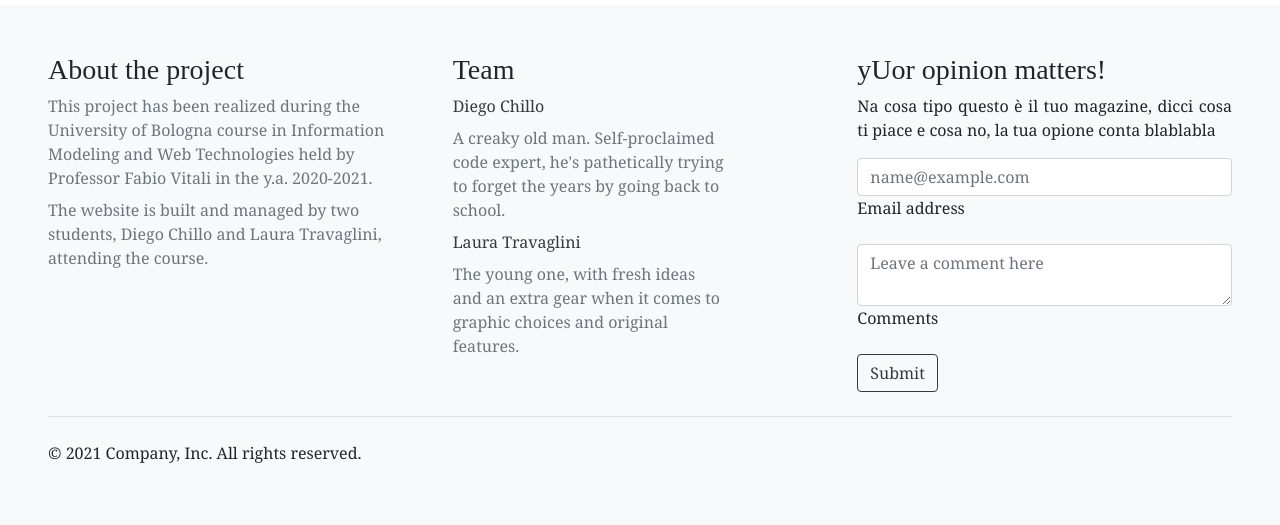
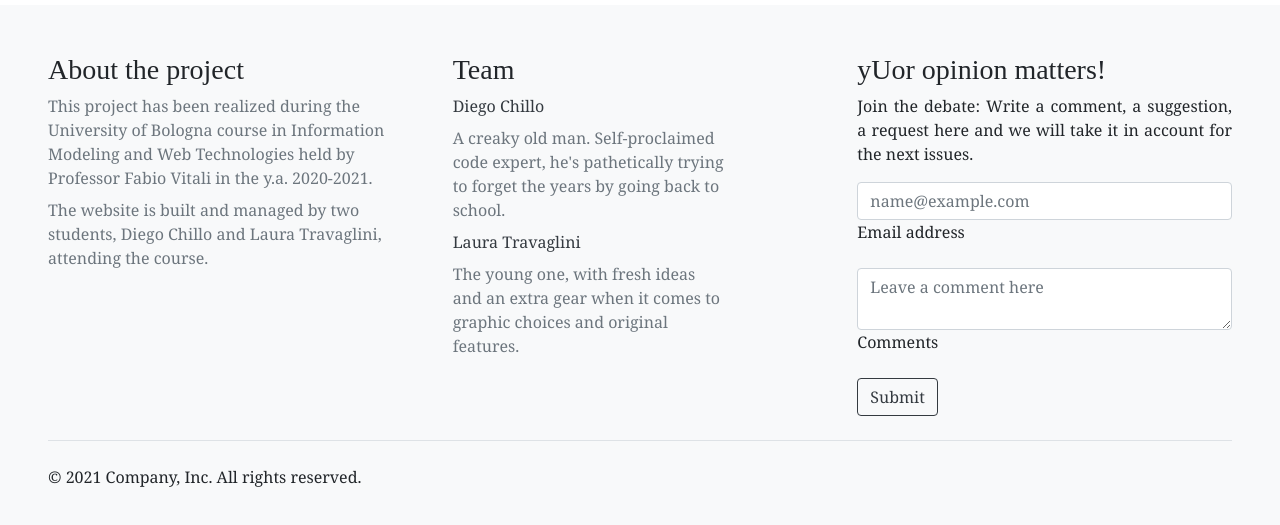
Before and after one commit to humagazine/humagazine.github.io, a plain HTML site: page issue.html in a window 1280 px wide. Shown: the part 970-1495 px from the top of the page. Drawn offline with nearby package versions, Linux system fonts and the light colour scheme.

Commit message:
Comment form intro text

```diff
--- a/components/footer.html
+++ b/components/footer.html
@@ -25,7 +25,7 @@
         <form method="GET">
           <div class="mb-3">
             <h3>yUor opinion matters!</h3>
-            <p>Na cosa tipo questo è il tuo magazine, dicci cosa ti piace e cosa no, la tua opione conta blablabla</p>
+            <p>Join the debate: Write a comment, a suggestion, a request here and we will take it in account for the next issues.</p>
           </div>
           <div class="form-floating mb-3">
             <input type="email" class="form-control" id="emailAddress" placeholder="name@example.com">
```
